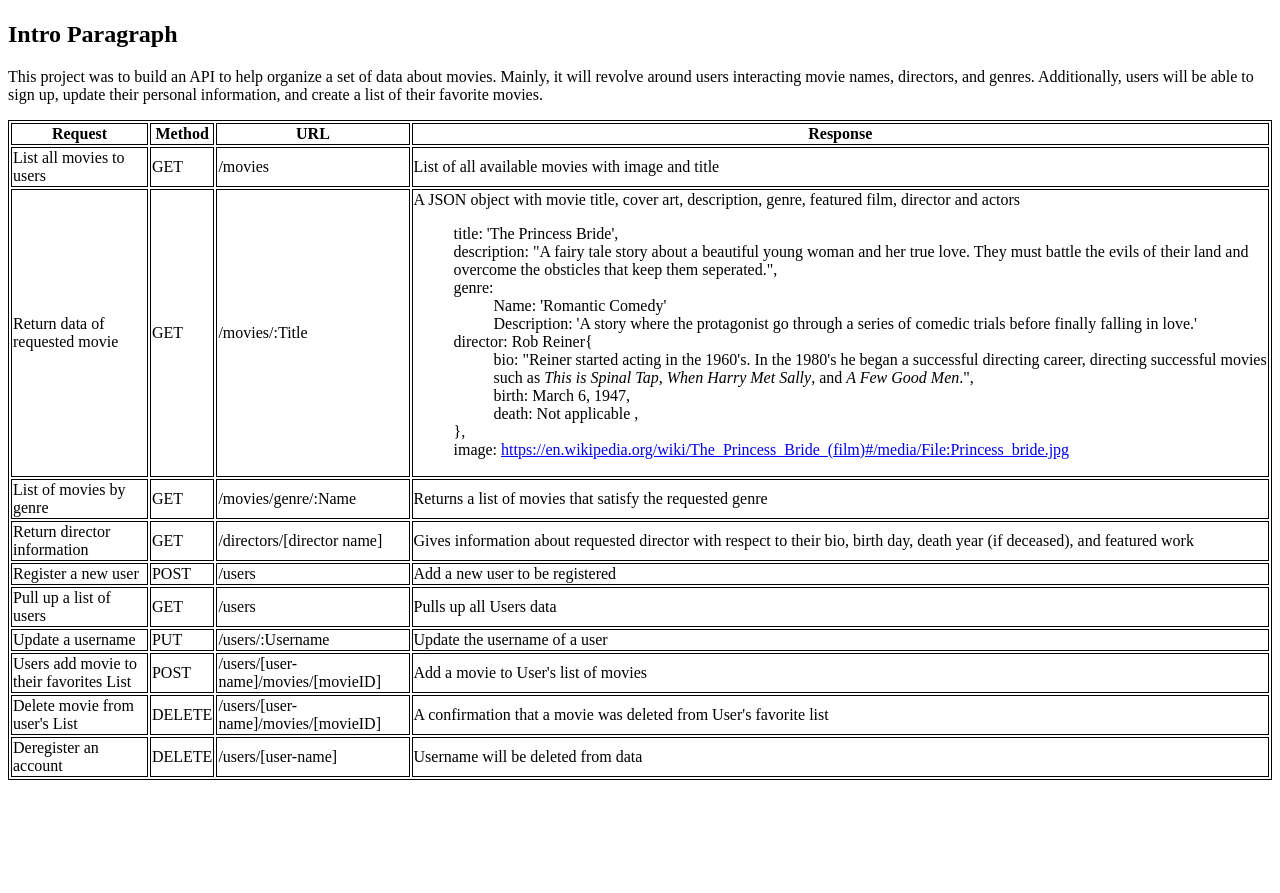
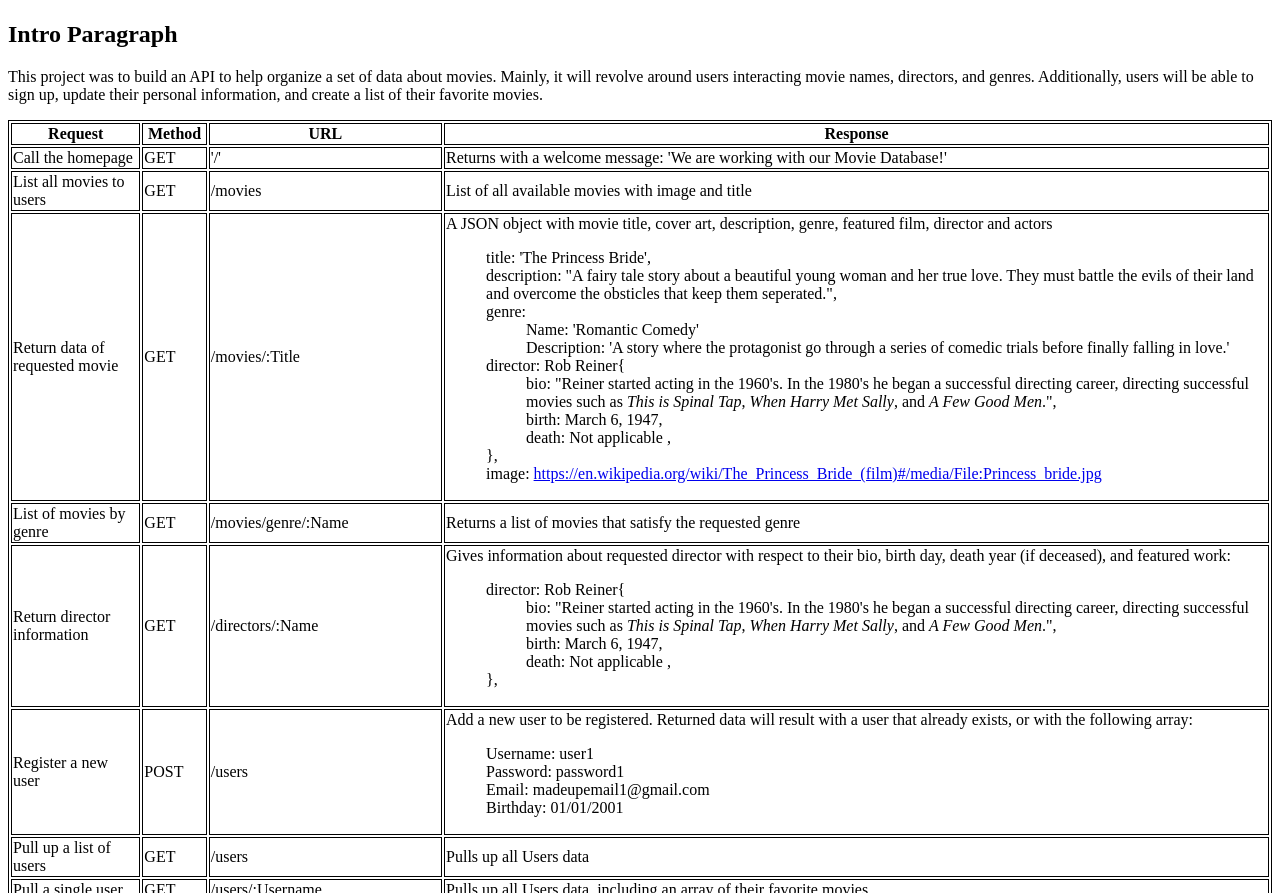
Before and after one commit to zeusrahl/movie_api, a website: page public/documentation.html in a window 1280 px wide. Shown: the part 59-952 px from the top of the page. Before the commit the page ends 847 px from the top, so only its background shows below. Drawn offline with Linux system fonts and the light colour scheme.

Commit message:
Small Corrections
Working through 2.8, making updates. Corresponding with Tutor

```diff
--- a/public/documentation.html
+++ b/public/documentation.html
@@ -44,6 +44,13 @@
                     </thead>
                     <!-- body -->
                     <tbody>
+                        <!-- Return basic page -->
+                        <tr>
+                            <td>Call the homepage</td>
+                            <td>GET</td>
+                            <td>'/'</td>
+                            <td>Returns with a welcome message: 'We are working with our Movie Database!'</td>
+                        </tr>
                         <!-- Return a list of ALL movies to the user -->
                         <tr>
                             <td>List all movies to users</td>
@@ -80,7 +87,7 @@
                             </td>
                         </tr>
 
-                        <!-- Return data about a genre (description) by name/title (e.g., "Thriller") -->
+                        <!-- Return Movies that match a given Genre by name (e.g., "Thriller") -->
                         <tr>
                             <td>List of movies by genre</td>
                             <td>GET</td>
@@ -92,8 +99,19 @@
                         <tr>
                             <td>Return director information</td>
                             <td>GET</td>
-                            <td>/directors/[director name]</td>
-                            <td>Gives information about requested director with respect to their bio, birth day, death year (if deceased), and featured work</td>
+                            <td>/directors/:Name</td>
+                            <td>
+                                Gives information about requested director with respect to their bio, birth day, death year (if deceased), and featured work:
+                                <ul>
+                                    <li>director: Rob Reiner{
+                                        <ul>
+                                            <li>bio: "Reiner started acting in the 1960's. In the 1980's he began a successful directing career, directing successful movies such as <em>This is Spinal Tap</em>, <em>When Harry Met Sally</em>, and <em>A Few Good Men</em>.",</li>
+                                            <li>birth: March 6, 1947,</li>
+                                            <li>death: Not applicable ,</li>
+                                        </ul>
+                                    },</li>
+                                </ul>
+                            </td>
                         </tr>
 
                         <!-- Allow new users to register -->
@@ -101,7 +119,15 @@
                             <td>Register a new user</td>
                             <td>POST</td>
                             <td>/users</td>
-                            <td>Add a new user to be registered</td>
+                            <td>
+                                Add a new user to be registered. Returned data will result with a user that already exists, or with the following array:
+                                <ul>
+                                    <li>Username: user1</li>
+                                    <li>Password: password1</li>
+                                    <li>Email: madeupemail1@gmail.com</li>
+                                    <li>Birthday: 01/01/2001</li>
+                                </ul>
+                            </td>
                         </tr>
 
                         <!-- Get all users -->
@@ -110,6 +136,14 @@
                             <td>GET</td>
                             <td>/users</td>
                             <td>Pulls up all Users data</td>
+                        </tr>
+
+                        <!-- Get a single user by user name -->
+                        <tr>
+                            <td>Pull a single user</td>
+                            <td>GET</td>
+                            <td>/users/:Username</td>
+                            <td>Pulls up all Users data, including an array of their favorite movies</td>
                         </tr>
 
                         <!-- Allow users to update their user info (username) -->
@@ -124,15 +158,15 @@
                         <tr>
                             <td>Users add movie to their favorites List</td>
                             <td>POST</td>
-                            <td>/users/[user-name]/movies/[movieID]</td>
-                            <td>Add a movie to User's list of movies</td>
+                            <td>/users/:Username/movies/:MovieID</td>
+                            <td>Add a single movie to User's list of favorite movies</td>
                         </tr>
 
                         <!-- Allow users to remove a movie from their list of favorites (showing only a text that a move has been removed- -more on this later) -->
                         <tr>
                             <td>Delete movie from user's List</td>
                             <td>DELETE</td>
-                            <td>/users/[user-name]/movies/[movieID]</td>
+                            <td>/users/:Username/movies/:MovieID</td>
                             <td>A confirmation that a movie was deleted from User's favorite list</td>
                         </tr>
 
@@ -140,7 +174,7 @@
                         <tr>
                             <td>Deregister an account</td>
                             <td>DELETE</td>
-                            <td>/users/[user-name]</td>
+                            <td>/users/:Username</td>
                             <td>Username will be deleted from data</td>
                         </tr>
                     </tbody>
```
Also changed, not shown: index.js (+56 -27 lines).
